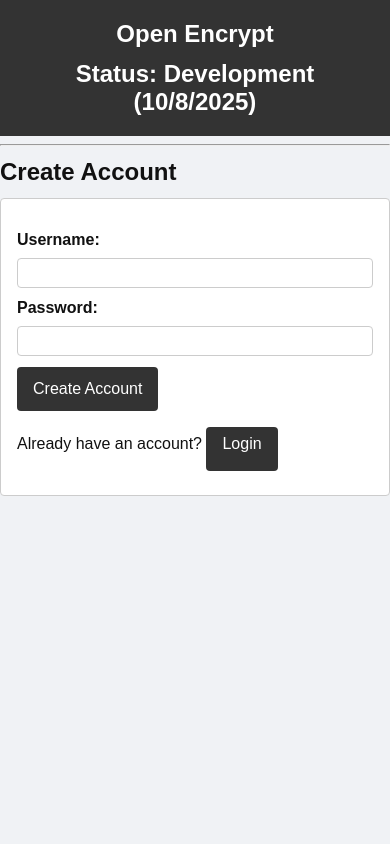
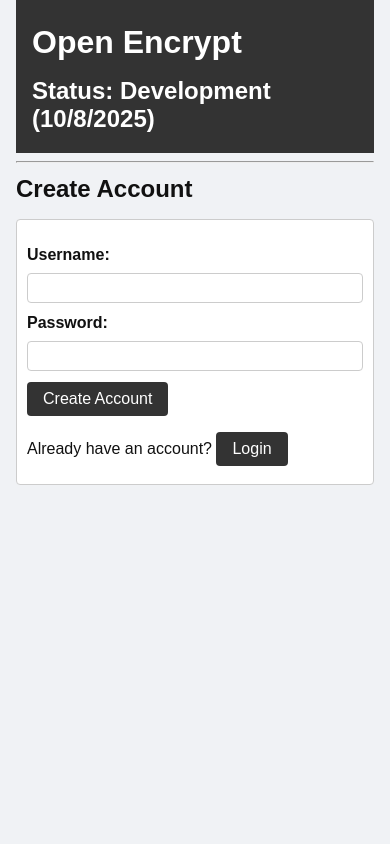
Before and after one commit to Open-Encrypt/open-encrypt-web, a PHP site: page /create_account.php in a window 390 px wide. Run offline with PHP 8.4, Linux system fonts and the light colour scheme.

Commit message:
use basic style.css

```diff
--- a/css/style.css
+++ b/css/style.css
@@ -1,17 +1,12 @@
 /* -------------------------------
-   Global Styles
+   General Styles
 ---------------------------------*/
-* {
-    box-sizing: border-box;
-}
-
-html, body {
+body {
+    font-family: Arial, sans-serif;
     margin: 0;
-    padding: 0;
-    font-family: Arial, sans-serif;
+    padding: 0 1em;
     background-color: #f0f2f5;
     color: #111;
-    min-height: 100%;
 }
 
 h1, h2, h3 {
@@ -29,10 +24,6 @@ header {
     background-color: #333;
     color: #fff;
     padding: 0.5em 1em;
-    position: sticky;
-    top: 0;
-    z-index: 1000;
-    text-align: center;
 }
 
 header h1 a {
@@ -42,10 +33,6 @@ header h1 a {
 
 nav {
     margin-top: 0.5em;
-    display: flex;
-    justify-content: center;
-    flex-wrap: wrap; /* allows wrapping on small screens */
-    gap: 0.3em;
 }
 
 nav a,
@@ -55,7 +42,6 @@ nav .nav-link {
     padding: 0.5em 1em;
     display: inline-block;
     transition: background 0.2s, border-radius 0.2s;
-    min-height: 44px;     /* better tap target on mobile */
 }
 
 nav a:hover,
@@ -80,11 +66,10 @@ input[type="submit"],
     background-color: #333;
     color: #fff;
     font-size: 1em;
-    text-decoration: none;
+    text-decoration: none; /* removes underline for button-links */
     display: inline-block;
     border-radius: 4px;
     transition: background 0.2s, border-radius 0.2s;
-    min-height: 44px;
 }
 
 button:hover,
@@ -112,15 +97,6 @@ input[type="file"] {
     box-sizing: border-box;
 }
 
-/* Prevent overflow on small screens */
-input[type="text"],
-input[type="password"],
-input[type="file"],
-.message-form,
-.account-form {
-    max-width: 100%;
-}
-
 /* -------------------------------
    Message Boxes / Key Boxes
 ---------------------------------*/
@@ -133,10 +109,19 @@ input[type="file"],
     border: 1px solid #ccc;
     background: #f9f9f9;
     font-family: monospace;
-    white-space: pre-wrap;
-    word-wrap: break-word;
-    overflow-wrap: anywhere;
+    white-space: pre;
     margin-bottom: 0.5em;
+}
+
+/* -------------------------------
+   Mobile Nav
+---------------------------------*/
+@media (max-width: 600px) {
+    nav a,
+    nav .nav-link {
+        display: block;
+        margin: 0.2em 0;
+    }
 }
 
 /* -------------------------------
@@ -192,6 +177,7 @@ input[type="file"],
     color: red;
 }
 
+
 .decryption-error {
     display: inline-block;
     max-width: 100%;
@@ -204,39 +190,3 @@ input[type="file"],
     word-wrap: break-word;
     overflow-wrap: anywhere;
 }
-
-/* -------------------------------
-   Mobile Responsive Adjustments
----------------------------------*/
-@media (max-width: 600px) {
-    nav {
-        flex-direction: column;
-        align-items: stretch;
-    }
-
-    nav a,
-    nav .nav-link {
-        display: block;
-        margin: 0.2em 0;
-        padding: 0.8em 1em;
-        text-align: center;
-        width: 100%;
-    }
-
-    .message-form,
-    .account-form {
-        width: 100%;
-        padding: 1em;
-        margin: 0.5em 0;
-    }
-
-    input[type="text"],
-    input[type="password"],
-    input[type="file"] {
-        max-width: 100%;
-    }
-
-    header h1 {
-        font-size: 1.5rem;
-    }
-}
```
